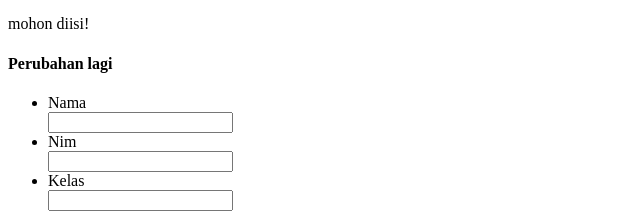
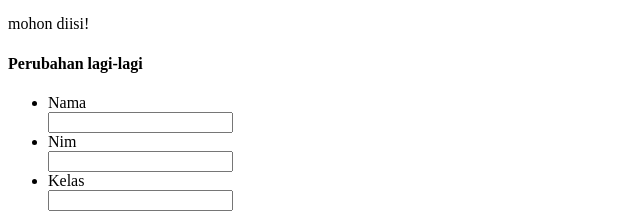
Before and after one commit to zakikurniawan27/latihan-binar, a plain HTML site: page main.html in a window 1280 px wide. Shown: the part 203-420 px from the top of the page, 0-640 px from the left. Drawn offline with Linux system fonts and the light colour scheme.

Commit message:
perubahan pada h4

```diff
--- a/main.html
+++ b/main.html
@@ -12,7 +12,7 @@
     <h2>Hello World</h2>
     <h3>Form Pengisian Data</h3>
     <p>mohon diisi!</p>
-    <h4>Perubahan lagi</h4>
+    <h4>Perubahan lagi-lagi</h4>
     <form>
         <ul>
             <li>Nama</li>
```
